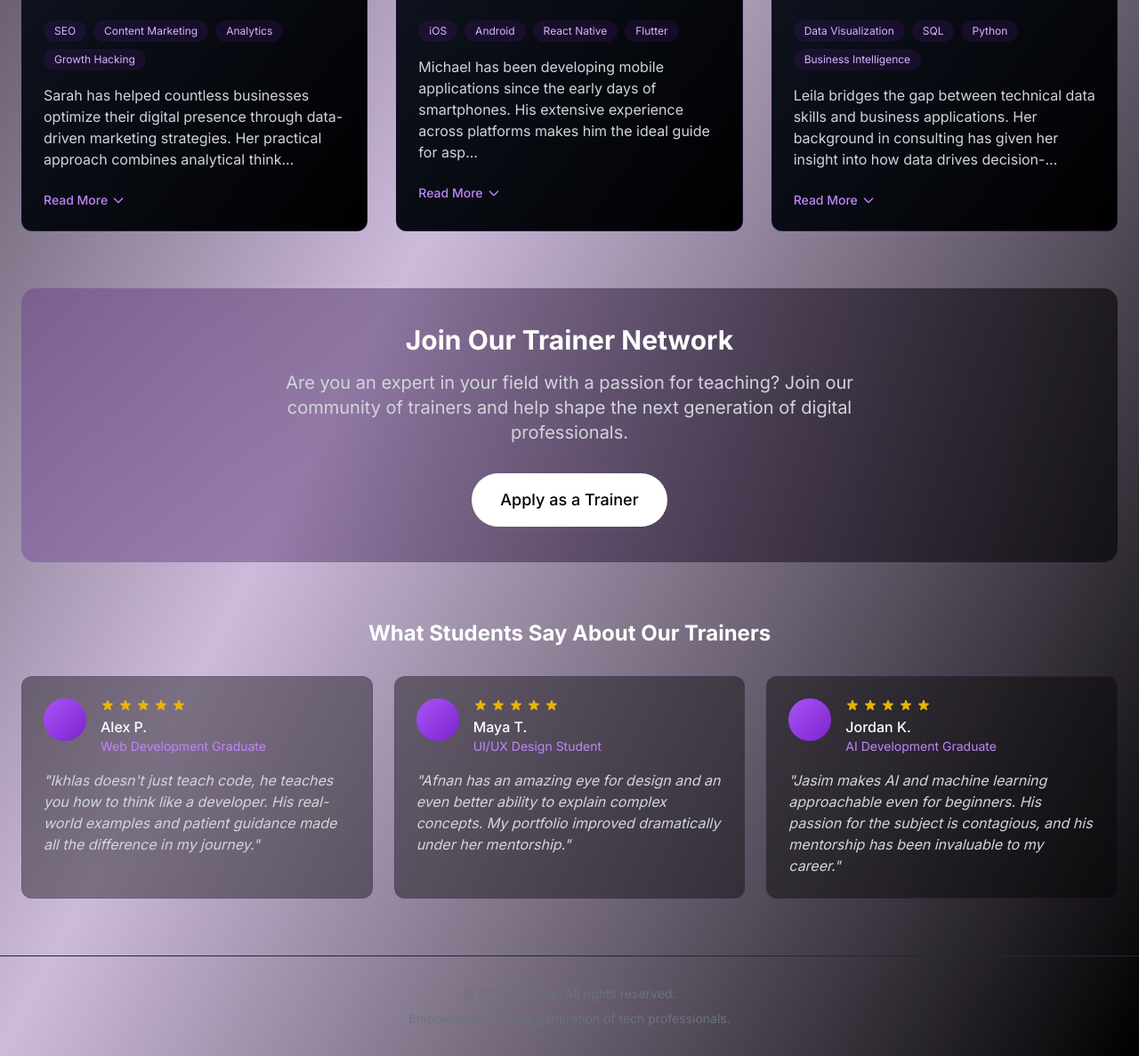
After one commit to ikhlasx/skilltrai, a Django app: template frontend/templates/trainers.html in a window 1280 px wide. The commit adds this page. Shown: the part 1284-2471 px from the top of the page at 89% size. Run offline with Django 3.2, Linux system fonts and the light colour scheme; the template is opened without the code that fills it, so the values that code supplies are empty; some libraries are stand-ins or nearby versions.

Commit message:
Fix trainers issues

```diff
--- a/frontend/templates/index.html
+++ b/frontend/templates/index.html
@@ -40,7 +40,7 @@
                             {/* Desktop Menu */}
                             <div className="hidden md:flex items-center space-x-8">
                                 <button className="text-gray-300 hover:text-white">About</button>
-                                <button className="text-gray-300 hover:text-white">Trainers</button>
+                                <a href="/trainers/" className="text-gray-300 hover:text-white">trainers</a>
                                 <button className="text-gray-300 hover:text-white">Events</button>
                                 <a href="/courses/" className="text-gray-300 hover:text-white">Courses</a>
                                 <button className="bg-purple-600 text-white px-6 py-2 rounded-full hover:bg-purple-700">
--- /dev/null
+++ b/frontend/templates/trainers.html
@@ -0,0 +1,399 @@
+<!DOCTYPE html>
+<html>
+<head>
+    <meta charset="UTF-8">
+    <meta name="viewport" content="width=device-width, initial-scale=1.0">
+    <title>SkillTrai - Trainers</title>
+    <link href="https://fonts.googleapis.com/css2?family=Inter:wght@100..900&display=swap" rel="stylesheet">
+    <script src="https://cdn.tailwindcss.com"></script>
+    <script>
+        tailwind.config = {
+            theme: {
+                extend: {
+                    fontFamily: {
+                        sans: ['Inter', 'sans-serif'],
+                    },
+                }
+            }
+        }
+    </script>
+    <script src="https://unpkg.com/react@17/umd/react.development.js" crossorigin></script>
+    <script src="https://unpkg.com/react-dom@17/umd/react-dom.development.js" crossorigin></script>
+    <script src="https://unpkg.com/babel-standalone@6/babel.min.js"></script>
+</head>
+<body>
+    <div id="root"></div>
+    <script type="text/babel">
+        // Import React hooks
+        const { useState, useEffect } = React;
+
+        // Navigation component
+        const Navigation = () => (
+            <nav className="fixed w-full bg-black/20 backdrop-blur-md z-50">
+                <div className="container mx-auto px-6 py-4 flex justify-between items-center">
+                    <div className="flex items-center space-x-2">
+                        <div className="w-8 h-8 bg-purple-600 rounded-full"></div>
+                        <span className="text-white text-xl font-medium">SkillTrai</span>
+                    </div>
+                    <div className="flex items-center space-x-8">
+                        <a href="/" className="text-gray-300 hover:text-white">Home</a>
+                        <a href="/courses" className="text-gray-300 hover:text-white">Courses</a>
+                        <a href="/trainers" className="text-white">Trainers</a>
+                        <button className="text-gray-300 hover:text-white">Events</button>
+                        <button className="bg-purple-600 text-white px-6 py-2 rounded-full hover:bg-purple-700">
+                            Let's Talk
+                        </button>
+                    </div>
+                </div>
+            </nav>
+        );
+
+        // Trainer Profile Component
+        const TrainerProfile = ({ trainer, isExpanded, toggleExpand }) => (
+            <div className="bg-gradient-to-br from-gray-900 to-black border border-purple-900/30 rounded-xl overflow-hidden transition-all duration-300 hover:shadow-lg hover:shadow-purple-600/20">
+                <div className="relative">
+                    <img
+                        src={`/api/placeholder/400/320`}
+                        alt={trainer.name}
+                        className="w-full h-64 object-cover object-center"
+                    />
+                    <div className="absolute inset-0 bg-gradient-to-t from-black to-transparent"></div>
+                    <div className="absolute bottom-0 left-0 p-6">
+                        <h3 className="text-2xl font-bold text-white">{trainer.name}</h3>
+                        <p className="text-purple-400">{trainer.title}</p>
+                    </div>
+                </div>
+
+                <div className="p-6">
+                    <div className="flex flex-wrap gap-2 mb-4">
+                        {trainer.skills.map((skill, idx) => (
+                            <span key={idx} className="bg-purple-900/20 text-purple-300 text-xs px-3 py-1 rounded-full">
+                                {skill}
+                            </span>
+                        ))}
+                    </div>
+
+                    <p className="text-gray-300 mb-6">
+                        {isExpanded ? trainer.bio : `${trainer.bio.substring(0, 160)}...`}
+                    </p>
+
+                    <button
+                        onClick={() => toggleExpand(trainer.id)}
+                        className="text-purple-400 hover:text-purple-300 text-sm font-medium flex items-center"
+                    >
+                        {isExpanded ? 'Show Less' : 'Read More'}
+                        <svg className={`ml-1 w-4 h-4 transition-transform ${isExpanded ? 'rotate-180' : ''}`} fill="none" stroke="currentColor" viewBox="0 0 24 24" xmlns="http://www.w3.org/2000/svg">
+                            <path strokeLinecap="round" strokeLinejoin="round" strokeWidth="2" d="M19 9l-7 7-7-7"></path>
+                        </svg>
+                    </button>
+                </div>
+
+                {isExpanded && (
+                    <div className="px-6 pb-6">
+                        <h4 className="text-white font-medium mb-3">Expertise & Credentials</h4>
+                        <ul className="space-y-2 mb-6">
+                            {trainer.credentials.map((credential, idx) => (
+                                <li key={idx} className="text-gray-400 flex items-start">
+                                    <span className="w-2 h-2 bg-purple-500 rounded-full mr-2 mt-2"></span>
+                                    <span>{credential}</span>
+                                </li>
+                            ))}
+                        </ul>
+
+                        <div className="flex gap-3">
+                            <a href={`mailto:${trainer.email}`} className="bg-purple-600 hover:bg-purple-700 text-white text-sm px-4 py-2 rounded-full transition flex-1 text-center">
+                                Contact Trainer
+                            </a>
+                            <a href={trainer.calendar} className="bg-transparent border border-purple-500 text-white text-sm px-4 py-2 rounded-full hover:bg-purple-900/20 transition flex-1 text-center">
+                                Book Session
+                            </a>
+                        </div>
+                    </div>
+                )}
+            </div>
+        );
+
+        // Trainer Filter Component
+        const TrainerFilters = ({ activeFilter, setActiveFilter, filters }) => (
+            <div className="flex justify-center mb-12 overflow-x-auto">
+                <div className="bg-black/40 backdrop-blur-lg rounded-full p-1 inline-flex">
+                    {filters.map(filter => (
+                        <button
+                            key={filter.id}
+                            onClick={() => setActiveFilter(filter.id)}
+                            className={`px-6 py-3 rounded-full text-sm font-medium transition whitespace-nowrap ${
+                                activeFilter === filter.id ? 'bg-purple-600 text-white' : 'text-gray-400 hover:text-white'
+                            }`}
+                        >
+                            {filter.name}
+                        </button>
+                    ))}
+                </div>
+            </div>
+        );
+
+        // Trainers Page Component
+        const TrainersPage = () => {
+            // State
+            const [expandedTrainer, setExpandedTrainer] = useState(null);
+            const [activeFilter, setActiveFilter] = useState('all');
+
+            // Filters
+            const filters = [
+                { id: 'all', name: 'All Trainers' },
+                { id: 'tech', name: 'Tech & Development' },
+                { id: 'design', name: 'Design & Creative' },
+                { id: 'data', name: 'Data Science & AI' },
+                { id: 'business', name: 'Business & Marketing' }
+            ];
+
+            // Trainers Data
+            const trainersData = [
+                {
+                    id: 1,
+                    name: "Ikhlas Ahmed",
+                    title: "Full-Stack Development Lead",
+                    image: "ikhlas.jpg",
+                    category: "tech",
+                    skills: ["React", "Node.js", "DevOps", "System Architecture"],
+                    bio: "Ikhlas is a seasoned full-stack developer with over 8 years of experience building scalable web applications. As the lead trainer for web development, he specializes in the MERN stack and has helped over 200 students transition into professional development roles. His teaching philosophy centers on project-based learning and real-world applications.",
+                    credentials: [
+                        "Former Senior Developer at TechGiant Inc.",
+                        "Creator of 3 popular open-source libraries",
+                        "Master's in Computer Science from Tech University",
+                        "Certified AWS Solutions Architect"
+                    ],
+                    email: "ikhlas@skilltrai.com",
+                    calendar: "#schedule-ikhlas"
+                },
+                {
+                    id: 2,
+                    name: "Afnan Khan",
+                    title: "UI/UX Design Specialist",
+                    image: "afnan.jpg",
+                    category: "design",
+                    skills: ["User Experience", "Interface Design", "Figma", "Design Systems"],
+                    bio: "Afnan brings a unique blend of aesthetic sensibility and technical knowledge to her design courses. With experience leading design teams at both startups and established companies, she provides students with insights into creating interfaces that are both beautiful and functional. Her workshops focus on the entire design process from research to implementation.",
+                    credentials: [
+                        "Former Design Lead at CreativeStudio",
+                        "Designed interfaces used by millions of users",
+                        "Bachelor's in Human-Computer Interaction",
+                        "Adobe Certified Expert"
+                    ],
+                    email: "afnan@skilltrai.com",
+                    calendar: "#schedule-afnan"
+                },
+                {
+                    id: 3,
+                    name: "Jasim Rahman",
+                    title: "AI & Machine Learning Expert",
+                    image: "jasim.jpg",
+                    category: "data",
+                    skills: ["Machine Learning", "Python", "TensorFlow", "Computer Vision"],
+                    bio: "Jasim specializes in making complex AI concepts accessible to learners at all levels. With a background in research and industry applications, he guides students through the theoretical foundations and practical implementations of machine learning systems. His courses have a strong focus on ethical AI development and real-world problem solving.",
+                    credentials: [
+                        "PhD in Artificial Intelligence",
+                        "Published researcher with 15+ peer-reviewed papers",
+                        "Former AI Research Scientist at DataTech",
+                        "Creator of popular ML educational series with 1M+ views"
+                    ],
+                    email: "jasim@skilltrai.com",
+                    calendar: "#schedule-jasim"
+                },
+                {
+                    id: 4,
+                    name: "Sarah Johnson",
+                    title: "Digital Marketing Strategist",
+                    image: "sarah.jpg",
+                    category: "business",
+                    skills: ["SEO", "Content Marketing", "Analytics", "Growth Hacking"],
+                    bio: "Sarah has helped countless businesses optimize their digital presence through data-driven marketing strategies. Her practical approach combines analytical thinking with creative execution, enabling students to develop comprehensive marketing plans. She specializes in helping freelancers and small businesses achieve maximum impact with limited resources.",
+                    credentials: [
+                        "Former Marketing Director at GrowthCorp",
+                        "Google Analytics and Ads Certified",
+                        "MBA with specialization in Digital Marketing",
+                        "Creator of the 'Freelancer's Marketing Playbook'"
+                    ],
+                    email: "sarah@skilltrai.com",
+                    calendar: "#schedule-sarah"
+                },
+                {
+                    id: 5,
+                    name: "Michael Chen",
+                    title: "Mobile Development Instructor",
+                    image: "michael.jpg",
+                    category: "tech",
+                    skills: ["iOS", "Android", "React Native", "Flutter"],
+                    bio: "Michael has been developing mobile applications since the early days of smartphones. His extensive experience across platforms makes him the ideal guide for aspiring mobile developers. His teaching emphasizes cross-platform development strategies and best practices for creating seamless user experiences across devices.",
+                    credentials: [
+                        "Developer of 10+ apps with millions of downloads",
+                        "Former Mobile Lead Developer at AppWorks",
+                        "Apple Developer Academy Graduate",
+                        "Google Developer Expert"
+                    ],
+                    email: "michael@skilltrai.com",
+                    calendar: "#schedule-michael"
+                },
+                {
+                    id: 6,
+                    name: "Leila Patel",
+                    title: "Data Analytics Coach",
+                    image: "leila.jpg",
+                    category: "data",
+                    skills: ["Data Visualization", "SQL", "Python", "Business Intelligence"],
+                    bio: "Leila bridges the gap between technical data skills and business applications. Her background in consulting has given her insight into how data drives decision-making across industries. Students in her courses learn not just how to analyze data, but how to communicate insights effectively to stakeholders.",
+                    credentials: [
+                        "Former Data Consultant at Big4 Consulting",
+                        "Certified Data Scientist",
+                        "Master's in Statistics",
+                        "Creator of 'The Business Analyst's Toolkit'"
+                    ],
+                    email: "leila@skilltrai.com",
+                    calendar: "#schedule-leila"
+                }
+            ];
+
+            // Filter trainers based on active filter
+            const filteredTrainers = activeFilter === 'all'
+                ? trainersData
+                : trainersData.filter(trainer => trainer.category === activeFilter);
+
+            // Toggle expanded state
+            const toggleExpand = (id) => {
+                setExpandedTrainer(expandedTrainer === id ? null : id);
+            };
+
+            return (
+                <div className="min-h-screen bg-gradient-to-br from-black via-purple-900/30 to-black text-white">
+                    <Navigation />
+
+                    {/* Header */}
+                    <div className="text-center mb-16 pt-28">
+                        <div className="inline-flex items-center bg-purple-900/30 rounded-full px-5 py-2 mb-6">
+                            <span className="text-sm font-medium text-purple-400">EXPERT INSTRUCTORS</span>
+                        </div>
+                        <h1 className="text-4xl md:text-6xl font-bold mb-6">
+                            <span className="bg-gradient-to-r from-purple-400 to-purple-600 text-transparent bg-clip-text">
+                                Learn From Industry Leaders
+                            </span>
+                        </h1>
+                        <p className="text-xl text-gray-300 max-w-3xl mx-auto">
+                            Our trainers bring real-world expertise and a passion for teaching to help you master the skills needed for today's digital economy.
+                        </p>
+                    </div>
+
+                    <div className="container mx-auto px-6">
+                        {/* Filters */}
+                        <TrainerFilters
+                            activeFilter={activeFilter}
+                            setActiveFilter={setActiveFilter}
+                            filters={filters}
+                        />
+
+                        {/* Trainers Grid */}
+                        <div className="grid grid-cols-1 md:grid-cols-2 lg:grid-cols-3 gap-8 mb-16">
+                            {filteredTrainers.map(trainer => (
+                                <TrainerProfile
+                                    key={trainer.id}
+                                    trainer={trainer}
+                                    isExpanded={expandedTrainer === trainer.id}
+                                    toggleExpand={toggleExpand}
+                                />
+                            ))}
+                        </div>
+
+                        {/* Become a Trainer CTA */}
+                        <div className="text-center bg-gradient-to-r from-purple-900/30 to-black/60 rounded-2xl p-10 mb-16">
+                            <h2 className="text-3xl font-bold mb-4">Join Our Trainer Network</h2>
+                            <p className="text-xl text-gray-300 mb-8 max-w-2xl mx-auto">
+                                Are you an expert in your field with a passion for teaching? Join our community of trainers and help shape the next generation of digital professionals.
+                            </p>
+                            <button className="bg-white text-black px-8 py-4 rounded-full text-lg font-medium hover:bg-gray-100 transition">
+                                Apply as a Trainer
+                            </button>
+                        </div>
+
+                        {/* Testimonials */}
+                        <div className="mb-16">
+                            <h2 className="text-2xl font-bold mb-8 text-center">What Students Say About Our Trainers</h2>
+                            <div className="grid grid-cols-1 md:grid-cols-3 gap-6">
+                                <div className="bg-black/40 backdrop-blur-lg rounded-xl p-6 border border-purple-900/20">
+                                    <div className="flex items-start gap-4 mb-4">
+                                        <div className="w-12 h-12 bg-gradient-to-br from-purple-500 to-purple-700 rounded-full flex-shrink-0"></div>
+                                        <div>
+                                            <div className="flex space-x-1 mb-1">
+                                                {[...Array(5)].map((_, i) => (
+                                                    <svg key={i} className="w-4 h-4 text-yellow-500" fill="currentColor" viewBox="0 0 20 20">
+                                                        <path d="M9.049 2.927c.3-.921 1.603-.921 1.902 0l1.07 3.292a1 1 0 00.95.69h3.462c.969 0 1.371 1.24.588 1.81l-2.8 2.034a1 1 0 00-.364 1.118l1.07 3.292c.3.921-.755 1.688-1.54 1.118l-2.8-2.034a1 1 0 00-1.175 0l-2.8 2.034c-.784.57-1.838-.197-1.539-1.118l1.07-3.292a1 1 0 00-.364-1.118L2.98 8.72c-.783-.57-.38-1.81.588-1.81h3.461a1 1 0 00.951-.69l1.07-3.292z"></path>
+                                                    </svg>
+                                                ))}
+                                            </div>
+                                            <h4 className="font-medium">Alex P.</h4>
+                                            <p className="text-sm text-purple-400">Web Development Graduate</p>
+                                        </div>
+                                    </div>
+                                    <p className="text-gray-300 italic">
+                                        "Ikhlas doesn't just teach code, he teaches you how to think like a developer. His real-world examples and patient guidance made all the difference in my journey."
+                                    </p>
+                                </div>
+
+                                <div className="bg-black/40 backdrop-blur-lg rounded-xl p-6 border border-purple-900/20">
+                                    <div className="flex items-start gap-4 mb-4">
+                                        <div className="w-12 h-12 bg-gradient-to-br from-purple-500 to-purple-700 rounded-full flex-shrink-0"></div>
+                                        <div>
+                                            <div className="flex space-x-1 mb-1">
+                                                {[...Array(5)].map((_, i) => (
+                                                    <svg key={i} className="w-4 h-4 text-yellow-500" fill="currentColor" viewBox="0 0 20 20">
+                                                        <path d="M9.049 2.927c.3-.921 1.603-.921 1.902 0l1.07 3.292a1 1 0 00.95.69h3.462c.969 0 1.371 1.24.588 1.81l-2.8 2.034a1 1 0 00-.364 1.118l1.07 3.292c.3.921-.755 1.688-1.54 1.118l-2.8-2.034a1 1 0 00-1.175 0l-2.8 2.034c-.784.57-1.838-.197-1.539-1.118l1.07-3.292a1 1 0 00-.364-1.118L2.98 8.72c-.783-.57-.38-1.81.588-1.81h3.461a1 1 0 00.951-.69l1.07-3.292z"></path>
+                                                    </svg>
+                                                ))}
+                                            </div>
+                                            <h4 className="font-medium">Maya T.</h4>
+                                            <p className="text-sm text-purple-400">UI/UX Design Student</p>
+                                        </div>
+                                    </div>
+                                    <p className="text-gray-300 italic">
+                                        "Afnan has an amazing eye for design and an even better ability to explain complex concepts. My portfolio improved dramatically under her mentorship."
+                                    </p>
+                                </div>
+
+                                <div className="bg-black/40 backdrop-blur-lg rounded-xl p-6 border border-purple-900/20">
+                                    <div className="flex items-start gap-4 mb-4">
+                                        <div className="w-12 h-12 bg-gradient-to-br from-purple-500 to-purple-700 rounded-full flex-shrink-0"></div>
+                                        <div>
+                                            <div className="flex space-x-1 mb-1">
+                                                {[...Array(5)].map((_, i) => (
+                                                    <svg key={i} className="w-4 h-4 text-yellow-500" fill="currentColor" viewBox="0 0 20 20">
+                                                        <path d="M9.049 2.927c.3-.921 1.603-.921 1.902 0l1.07 3.292a1 1 0 00.95.69h3.462c.969 0 1.371 1.24.588 1.81l-2.8 2.034a1 1 0 00-.364 1.118l1.07 3.292c.3.921-.755 1.688-1.54 1.118l-2.8-2.034a1 1 0 00-1.175 0l-2.8 2.034c-.784.57-1.838-.197-1.539-1.118l1.07-3.292a1 1 0 00-.364-1.118L2.98 8.72c-.783-.57-.38-1.81.588-1.81h3.461a1 1 0 00.951-.69l1.07-3.292z"></path>
+                                                    </svg>
+                                                ))}
+                                            </div>
+                                            <h4 className="font-medium">Jordan K.</h4>
+                                            <p className="text-sm text-purple-400">AI Development Graduate</p>
+                                        </div>
+                                    </div>
+                                    <p className="text-gray-300 italic">
+                                        "Jasim makes AI and machine learning approachable even for beginners. His passion for the subject is contagious, and his mentorship has been invaluable to my career."
+                                    </p>
+                                </div>
+                            </div>
+                        </div>
+                    </div>
+
+                    {/* Footer */}
+                    <div className="text-center text-sm text-gray-500 pt-8 border-t border-gray-800 pb-8">
+                        <p>© 2025 SkillTrai. All rights reserved.</p>
+                        <p className="mt-2">Empowering the next generation of tech professionals.</p>
+                    </div>
+                </div>
+            );
+        };
+
+        // Render the app
+        ReactDOM.render(
+            <TrainersPage />,
+            document.getElementById('root')
+        );
+    </script>
+</body>
+</html>
--- a/skilltrai/urls.py
+++ b/skilltrai/urls.py
@@ -4,4 +4,5 @@ from frontend import views
 urlpatterns = [
     path('', views.home, name='home'),
     path('courses/', views.courses, name='courses'),
+    path('trainers/', views.trainers, name='trainers'),
 ]
```
Also changed, not shown: frontend/views.py (+7 -0 lines).
